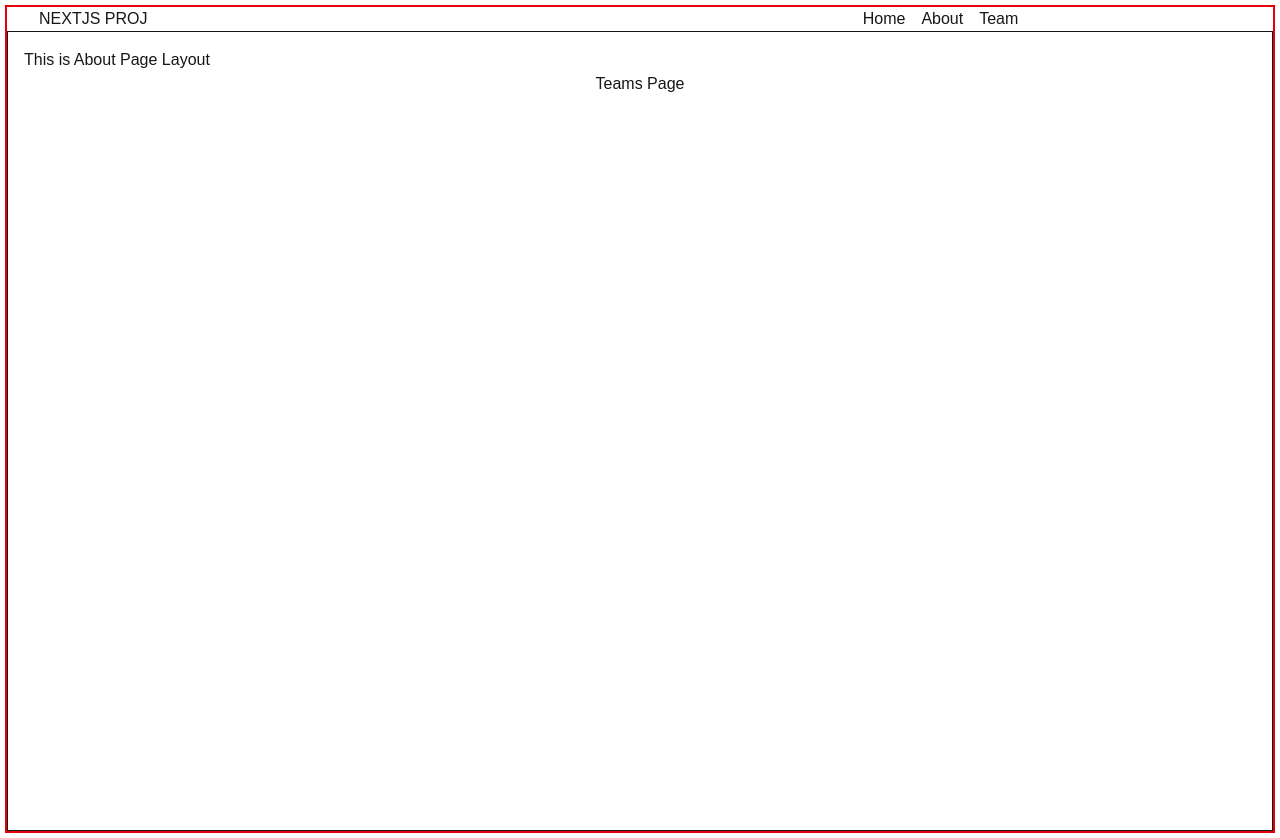
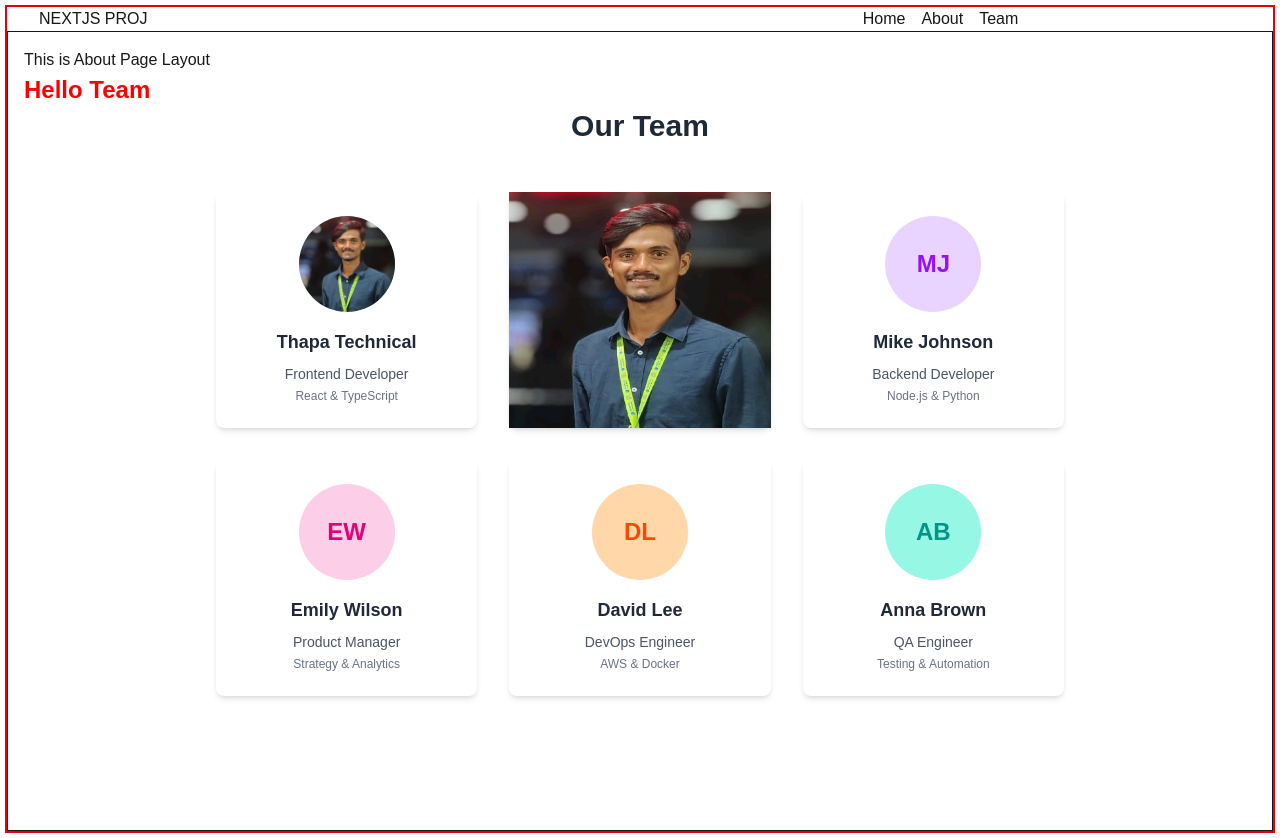
Before and after one commit to adithya-naik/Next.JS, a Next.js app in the folder day2/: page /about/teams in a window 1280 px wide. Built offline with nearby package versions, Linux system fonts and the light colour scheme.

Commit message:
Image Tag & its Features

```diff
--- a/day2/app/(user)/about/teams/page.jsx
+++ b/day2/app/(user)/about/teams/page.jsx
@@ -1,7 +1,124 @@
+import Image from 'next/image';
+import adi from "@/public/Adithya.jpg";
+import styles from './teams.module.css';
 const TeamsPage = () => {
   return (
     <>
-      <div className="flex justify-center items-center">Teams  Page</div>
+
+
+    {/* mind this for ever */}
+      <h1 className={styles.common_heading}>Hello Team</h1>
+
+      <section className="">
+        <div className="max-w-4xl mx-auto px-6">
+          <h2 className="text-3xl font-bold text-center mb-12 text-gray-800">
+            Our Team
+          </h2>
+
+          <div className="grid grid-cols-3 gap-8">
+            {/* <!-- Team Member 1 --> */}
+            <div className="bg-white rounded-lg shadow-md p-6 hover:shadow-lg hover:-translate-y-2 transition-all duration-300">
+              <div className="w-24 h-24 bg-blue-200 rounded-full mx-auto mb-4 flex items-center justify-center">
+                <Image
+                  src="/Adithya.jpg"
+                  width={500}
+                  height={500}
+                  alt="adithya"
+                  className="w-full h-full rounded-full"
+                />
+              </div>
+              <h3 className="text-lg font-semibold text-center text-gray-800">
+                Thapa Technical
+              </h3>
+              <p className="text-sm text-gray-600 text-center mt-2">
+                Frontend Developer
+              </p>
+              <p className="text-xs text-gray-500 text-center mt-1">
+                React & TypeScript
+              </p>
+            </div>
+
+            {/* <!-- Team Member 2 --> */}
+            <div className="bg-white rounded-lg shadow-md hover:shadow-lg hover:-translate-y-2 transition-all duration-300">
+              <div className="w-full h-full relative bg-purple-200 rounded-full mx-auto mb-4 flex items-center justify-center">
+                <Image
+                  src={adi}
+                  alt="Adi"
+                  fill={true}
+                  quality={100}
+                  priority={false}
+                  placeholder="blur"
+                  blurDataURL=""
+                />
+              </div>
+            </div>
+
+            {/* <!-- Team Member 3 --> */}
+            <div className="bg-white rounded-lg shadow-md p-6 hover:shadow-lg hover:-translate-y-2 transition-all duration-300">
+              <div className="w-24 h-24 bg-purple-200 rounded-full mx-auto mb-4 flex items-center justify-center">
+                <span className="text-2xl font-bold text-purple-600">MJ</span>
+              </div>
+              <h3 className="text-lg font-semibold text-center text-gray-800">
+                Mike Johnson
+              </h3>
+              <p className="text-sm text-gray-600 text-center mt-2">
+                Backend Developer
+              </p>
+              <p className="text-xs text-gray-500 text-center mt-1">
+                Node.js & Python
+              </p>
+            </div>
+
+            {/* <!-- Team Member 4 --> */}
+            <div className="bg-white rounded-lg shadow-md p-6 hover:shadow-lg hover:-translate-y-2 transition-all duration-300">
+              <div className="w-24 h-24 bg-pink-200 rounded-full mx-auto mb-4 flex items-center justify-center">
+                <span className="text-2xl font-bold text-pink-600">EW</span>
+              </div>
+              <h3 className="text-lg font-semibold text-center text-gray-800">
+                Emily Wilson
+              </h3>
+              <p className="text-sm text-gray-600 text-center mt-2">
+                Product Manager
+              </p>
+              <p className="text-xs text-gray-500 text-center mt-1">
+                Strategy & Analytics
+              </p>
+            </div>
+
+            {/* <!-- Team Member 5 --> */}
+            <div className="bg-white rounded-lg shadow-md p-6 hover:shadow-lg hover:-translate-y-2 transition-all duration-300">
+              <div className="w-24 h-24 bg-orange-200 rounded-full mx-auto mb-4 flex items-center justify-center">
+                <span className="text-2xl font-bold text-orange-600">DL</span>
+              </div>
+              <h3 className="text-lg font-semibold text-center text-gray-800">
+                David Lee
+              </h3>
+              <p className="text-sm text-gray-600 text-center mt-2">
+                DevOps Engineer
+              </p>
+              <p className="text-xs text-gray-500 text-center mt-1">
+                AWS & Docker
+              </p>
+            </div>
+
+            {/* <!-- Team Member 6 --> */}
+            <div className="bg-white rounded-lg shadow-md p-6 hover:shadow-lg hover:-translate-y-2 transition-all duration-300">
+              <div className="w-24 h-24 bg-teal-200 rounded-full mx-auto mb-4 flex items-center justify-center">
+                <span className="text-2xl font-bold text-teal-600">AB</span>
+              </div>
+              <h3 className="text-lg font-semibold text-center text-gray-800">
+                Anna Brown
+              </h3>
+              <p className="text-sm text-gray-600 text-center mt-2">
+                QA Engineer
+              </p>
+              <p className="text-xs text-gray-500 text-center mt-1">
+                Testing & Automation
+              </p>
+            </div>
+          </div>
+        </div>
+      </section>
     </>
   );
 };
--- /dev/null
+++ b/day2/app/(user)/about/teams/teams.module.css
@@ -0,0 +1,5 @@
+.common_heading{
+  font-size: 1.5rem;
+  font-weight: bold;
+  color:red;
+}
```
Also changed, not shown: day2/public/Adithya.jpg (added).
